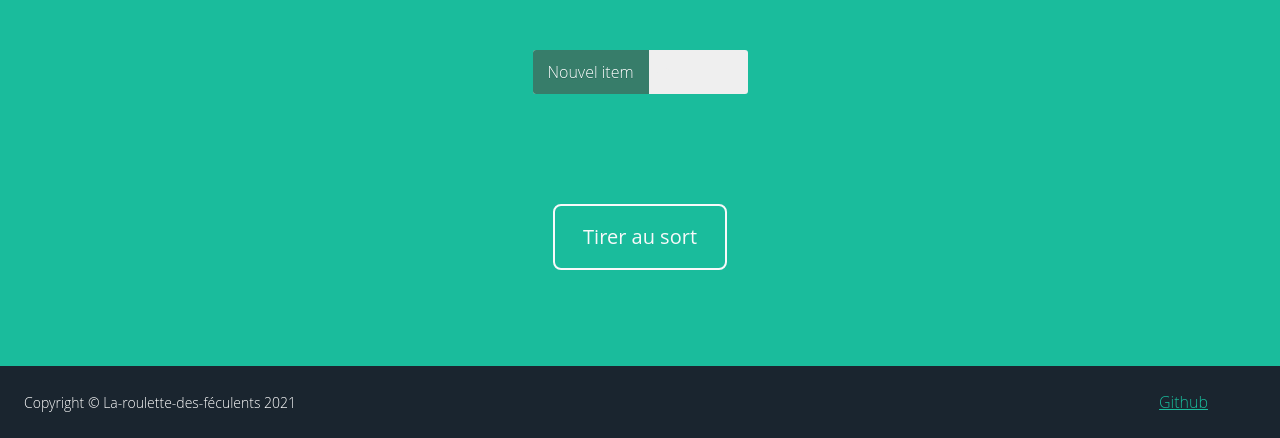
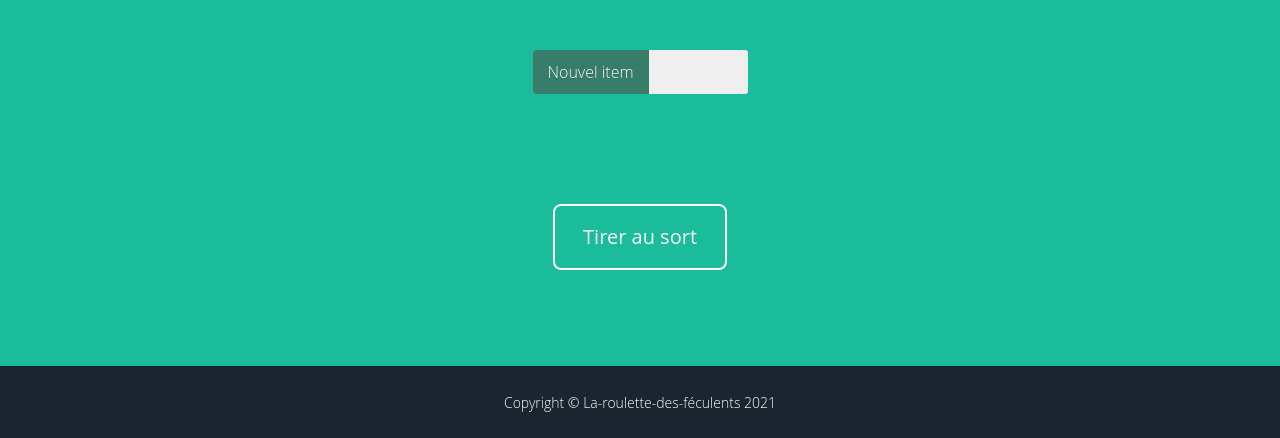
Before and after one commit to alexandreb09/roulette-feculents, a plain HTML site: page index.html in a window 1280 px wide. Shown: the part 404-842 px from the top of the page. Drawn offline with nearby package versions, Linux system fonts and the light colour scheme.

Commit message:
:fire: Update Github Link :fire:

```diff
--- a/index.html
+++ b/index.html
@@ -28,7 +28,7 @@
                 </button>
                 <div class="collapse navbar-collapse" id="navbarResponsive">
                     <ul class="navbar-nav ms-auto">
-                        <li class="nav-item mx-0 mx-lg-1"><a class="nav-link py-3 px-0 px-lg-3 rounded" href="#">Github</a></li>
+                        <li class="nav-item mx-0 mx-lg-1"><a class="nav-link py-3 px-0 px-lg-3 rounded" href="https://github.com/alexandreb09/roulette-feculents">Github</a></li>
                     </ul>
                 </div>
             </div>
@@ -47,8 +47,7 @@
                 </div>
                 <!-- Masthead Subheading-->
                 <p class="masthead-subheading font-weight-light mb-0">Liste des féculents:</p>
-                <div class="d-flex flex-wrap justify-content-around mt-2" id="liste-items">
-                </div>
+                <div class="d-flex flex-wrap justify-content-around mt-2" id="liste-items"></div>
                 <!-- New item input -->
                 <div class="row">
                     <span>
@@ -61,9 +60,8 @@
             </div>
         </header>
         <!-- Copyright Section-->
-        <div class="copyright p-4 d-flex justify-content-between text-white">
+        <div class="copyright p-4 text-center text-white">
             <div class=""><small>Copyright &copy; La-roulette-des-féculents 2021</small></div>
-            <a class="mx-5" href="#">Github</a>
         </div>
         <!-- JQeury 3.6 JS-->
         <script src="https://code.jquery.com/jquery-3.6.0.min.js" integrity="sha256-/xUj+3OJU5yExlq6GSYGSHk7tPXikynS7ogEvDej/m4=" crossorigin="anonymous"></script>
```
